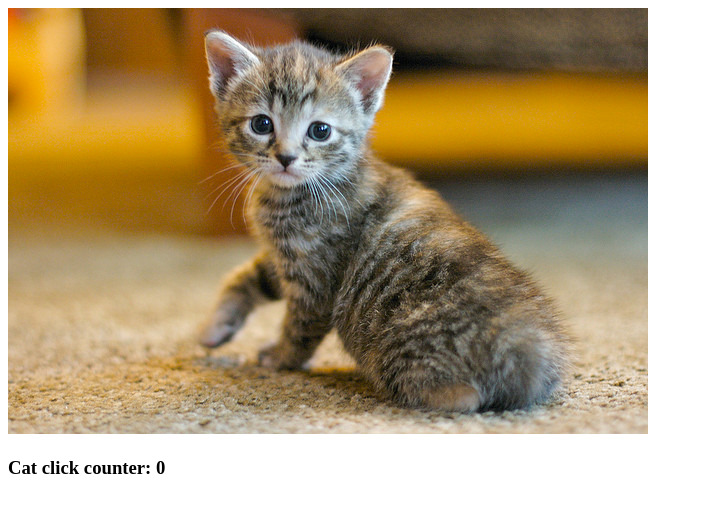
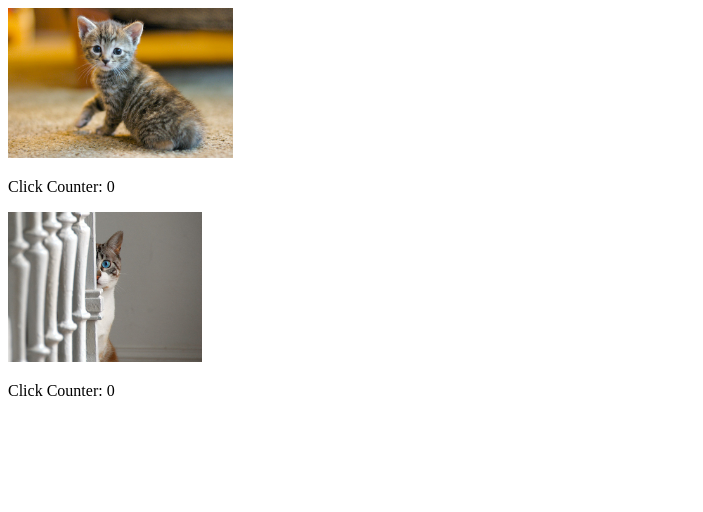
Before and after one commit to hsjung22/cat-clicker, a plain HTML site: page index.html in a window 1280 px wide. Shown: the whole page, without its empty margins (0-703 px from the left). Drawn offline with nearby package versions, Linux system fonts and the light colour scheme.

Commit message:
requirement 2

```diff
--- a/index.html
+++ b/index.html
@@ -7,10 +7,20 @@
   <script type="text/javascript" src="src/javascript/index.js"></script>
 </head>
 <body>
+
+  <!-- <div id='cats'></div> -->
+  <!-- <img class="cat-click" src="src/images/cat-poplinre.jpg" height=150px alt="Cat Poplinre">
+  <h3>Cat click counter: <span class="cat-click-counter">0</span></h3> -->
+
+
+
+<!--   <div class='poplinre-click'>
+    <img src="src/images/cat-poplinre.jpg" height=150px alt="Cat Poplinre">
+  </div>
+
   <div class='cat-click'>
-    <img src="src/images/cat-clicker.jpg" alt="Cat Click">
-  </div>
-  <h3>Cat click counter: <span class="cat-click-counter">0</span></h3>
+    <img src="src/images/cat-chewie.jpg" height=150px alt="Cat Chewie">
+  </div> -->
 
 </body>
 </html>
--- a/src/javascript/index.js
+++ b/src/javascript/index.js
@@ -1,7 +1,37 @@
 $( document ).ready(function() {
-  let catCount = 0;
-  $(".cat-click").on( "click", function() {
-    catCount++;
-    $(".cat-click-counter").html(catCount);
+
+  let catCollection = [
+    {
+      name: 'poplinre',
+      count: 0
+    },
+    {
+      name: 'chewie',
+      count: 0
+    }
+  ];
+
+  function catCounterDisplay(name, count){
+    let className = name + "-count-display"
+    $("." + className).html("Click Counter: " + count);
+  }
+
+  $.map( catCollection, function( cat, i ) {
+    // image element with click function that'll add 1 to the count
+    $( "<img/>", {
+      src: "src/images/cat-" + cat.name + ".jpg",
+      height: "150px",
+      click: function() {
+        cat.count++;
+        catCounterDisplay(cat.name, cat.count);
+      }
+    }).appendTo( "body" );
+    //p tag element to display the updated count
+    $("<p/>", {
+      class: cat.name +"-count-display",
+      text: "Click Counter: 0"
+    }).appendTo("body");
   });
+
+
 });
```
Also changed, not shown: src/images/cat-chewie.jpg (added), src/images/cat-poplinre.jpg (renamed from src/images/cat-clicker.jpg).
